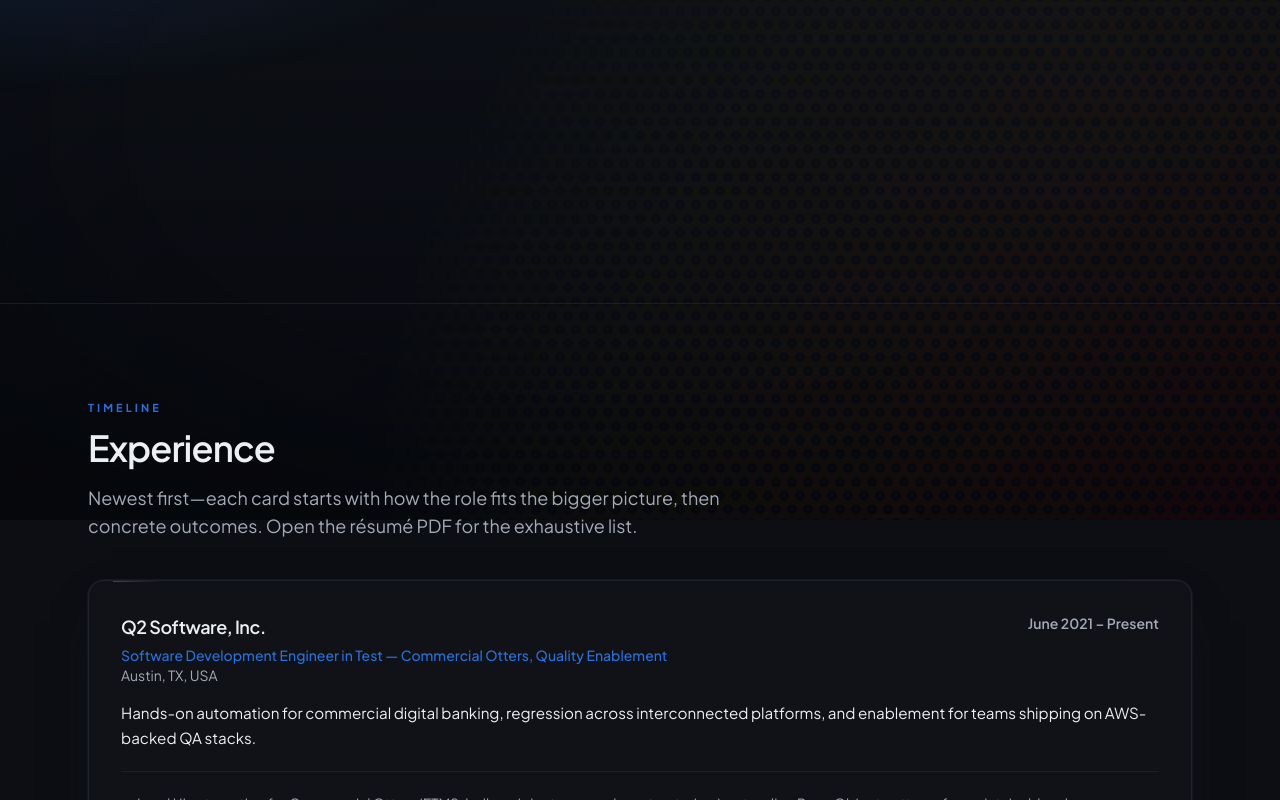
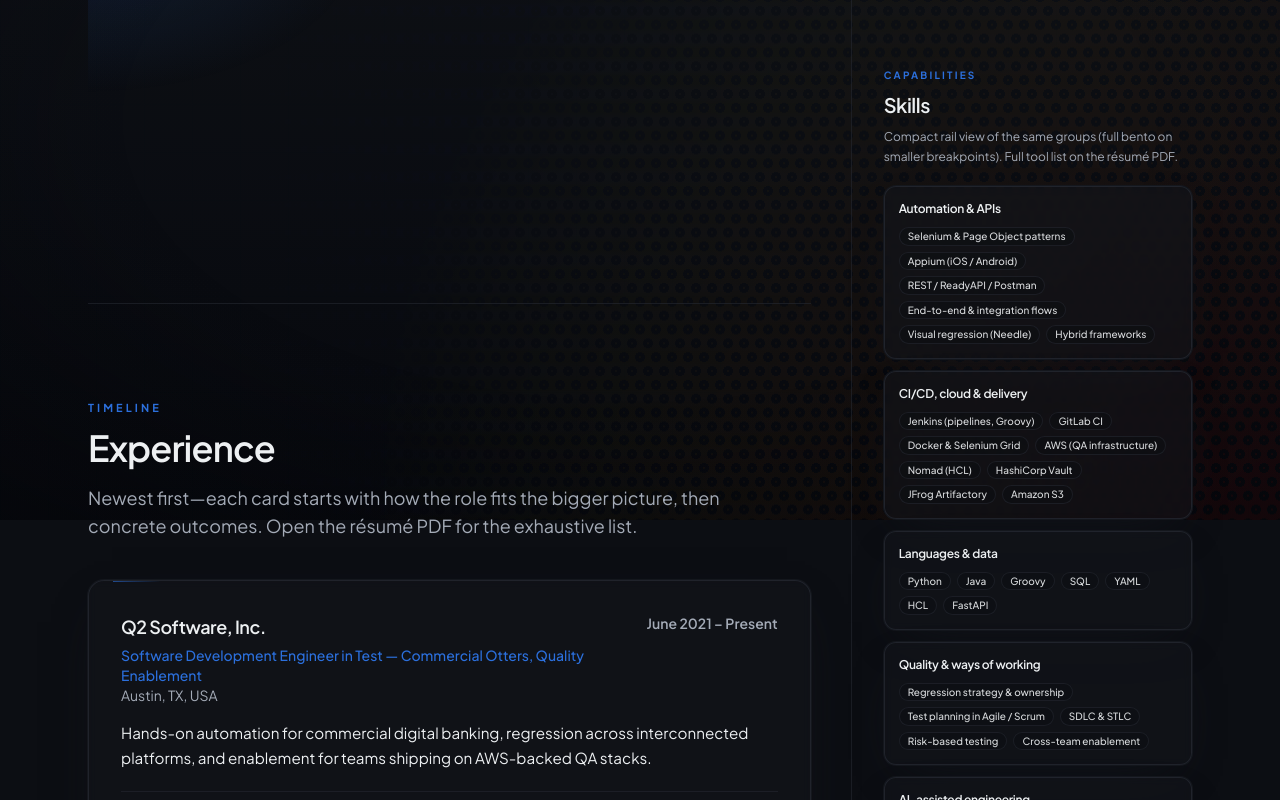
Before and after one commit to anudeepthota/anudeepthota.github.io, a React (Vite) app: page / in a window 1280 px wide. Shown: the part 280-1080 px from the top of the page. Built offline with nearby package versions, Linux system fonts and the light colour scheme.

Commit message:
Layout: sticky portrait + skills rail on md+; full skills on mobile
Made-with: Cursor

```diff
--- a/src/App.tsx
+++ b/src/App.tsx
@@ -1,5 +1,6 @@
 import { SparklesCore } from '@/components/ui/sparkles'
 import { GradientDots } from '@/components/ui/gradient-dots'
+import { HeroPortrait } from '@/components/HeroPortrait'
 import { Nav } from '@/components/Nav'
 import { About } from '@/sections/About'
 import { Certifications } from '@/sections/Certifications'
@@ -60,13 +61,29 @@ export default function App() {
       </a>
       <Nav />
       <main id="main" className="relative z-10">
+        <div className="mx-auto max-w-6xl px-4 sm:px-6 md:grid md:grid-cols-12 md:gap-x-8 md:items-start lg:gap-x-10">
+          <div className="min-w-0 md:col-span-8">
             <Hero />
             <Experience />
-        <Skills />
+            <div className="md:hidden">
+              <Skills variant="full" containWidth={false} />
+            </div>
             <About />
             <Certifications />
             <Projects />
             <Contact />
+          </div>
+          <aside
+            id="skills"
+            className="relative hidden scroll-mt-28 md:col-span-4 md:block"
+            aria-label="Portrait and skills"
+          >
+            <div className="sticky top-28 space-y-10 border-l border-border/60 pb-16 pl-6 md:pl-7 lg:pl-8">
+              <HeroPortrait />
+              <Skills variant="rail" />
+            </div>
+          </aside>
+        </div>
       </main>
       <footer className="relative z-10 border-t border-border/80 py-12 text-center text-sm text-muted-foreground">
         <p className="mx-auto max-w-md leading-relaxed">
--- /dev/null
+++ b/src/components/HeroPortrait.tsx
@@ -0,0 +1,38 @@
+import { motion, useReducedMotion } from 'framer-motion'
+import { cn } from '@/lib/utils'
+
+const transition = { duration: 0.55, ease: [0.22, 1, 0.36, 1] as const }
+
+export function HeroPortrait({ className }: { className?: string }) {
+  const reduced = useReducedMotion()
+
+  return (
+    <motion.aside
+      className={cn('relative', className)}
+      initial={reduced ? undefined : { opacity: 0, y: 24 }}
+      animate={reduced ? undefined : { opacity: 1, y: 0 }}
+      transition={{ ...transition, delay: reduced ? 0 : 0.14 }}
+      aria-label="Portrait"
+    >
+      <div
+        className="pointer-events-none absolute -inset-2 rounded-full bg-gradient-to-br from-accent/12 via-transparent to-violet-500/10 blur-lg"
+        aria-hidden
+      />
+      <figure className="relative mx-auto aspect-square w-full max-w-[210px] sm:max-w-[230px] lg:max-w-none">
+        <div className="rounded-full bg-gradient-to-br from-white/12 via-white/[0.04] to-accent/18 p-[2px] shadow-card">
+          <div className="aspect-square size-full overflow-hidden rounded-full bg-card ring-1 ring-white/[0.06]">
+            <img
+              src="/profile.jpg"
+              alt="Portrait of Anudeep Thota"
+              width={320}
+              height={320}
+              className="size-full rounded-full object-cover object-[center_15%] [transform:scale(1.08)]"
+              decoding="async"
+              fetchPriority="high"
+            />
+          </div>
+        </div>
+      </figure>
+    </motion.aside>
+  )
+}
--- a/src/components/Section.tsx
+++ b/src/components/Section.tsx
@@ -9,6 +9,8 @@ export function Section({
   description,
   children,
   className,
+  /** When nested in a padded column (e.g. desktop main rail), avoid double horizontal padding */
+  containWidth = true,
 }: {
   id: string
   eyebrow?: string
@@ -16,6 +18,7 @@ export function Section({
   description?: string
   children: ReactNode
   className?: string
+  containWidth?: boolean
 }) {
   return (
     <section
@@ -25,7 +28,11 @@ export function Section({
         className,
       )}
     >
-      <div className="mx-auto max-w-6xl px-4 sm:px-6">
+      <div
+        className={cn(
+          containWidth ? 'mx-auto max-w-6xl px-4 sm:px-6' : 'w-full max-w-none px-0',
+        )}
+      >
         <Reveal>
           <div className="mb-9 max-w-2xl sm:mb-10">
             {eyebrow ? (
--- a/src/data/site.ts
+++ b/src/data/site.ts
@@ -240,7 +240,8 @@ export const certificationsNote = {
 export const navLinks = [
   { href: '#hero', label: 'Home' },
   { href: '#experience', label: 'Experience' },
-  { href: '#skills', label: 'Skills' },
+  /** Desktop: `#skills` = sticky rail under portrait. Mobile: full-width panel id */
+  { href: '#skills', mobileHref: '#skills-panel', label: 'Skills' },
   { href: '#about', label: 'About' },
   { href: '#projects', label: 'Projects' },
   { href: '#certifications', label: 'Certifications' },
--- a/src/sections/About.tsx
+++ b/src/sections/About.tsx
@@ -9,6 +9,7 @@ export function About() {
       eyebrow="Profile"
       title="About"
       description="How I work with teams and where the depth comes from—without repeating the hero. Full timelines and tool list are on the résumé PDF."
+      containWidth={false}
     >
       <div className="grid gap-6 lg:grid-cols-12 lg:items-start">
         <Reveal className="lg:col-span-7">
--- a/src/sections/Certifications.tsx
+++ b/src/sections/Certifications.tsx
@@ -9,6 +9,7 @@ export function Certifications() {
       eyebrow="Credentials"
       title={certificationsNote.title}
       description="Straightforward note on credentials versus hands-on platform work."
+      containWidth={false}
     >
       <Reveal>
         <div className="max-w-3xl rounded-2xl border border-border/80 bg-card/50 p-8 shadow-card backdrop-blur-sm sm:p-10">
--- a/src/sections/Contact.tsx
+++ b/src/sections/Contact.tsx
@@ -11,6 +11,7 @@ export function Contact() {
       eyebrow="Reach out"
       title="Contact"
       description="Direct lines from the résumé header—recruiting, collaboration, or deep dives on automation."
+      containWidth={false}
     >
       <Reveal>
         <div className="flex flex-col gap-8 rounded-2xl border border-border/80 bg-gradient-to-br from-card/80 via-card/40 to-accent/[0.07] p-8 shadow-card backdrop-blur-md sm:flex-row sm:items-center sm:justify-between sm:p-10">
--- a/src/sections/Experience.tsx
+++ b/src/sections/Experience.tsx
@@ -9,6 +9,7 @@ export function Experience() {
       eyebrow="Timeline"
       title="Experience"
       description="Newest first—each card starts with how the role fits the bigger picture, then concrete outcomes. Open the résumé PDF for the exhaustive list."
+      containWidth={false}
     >
       <ol className="space-y-7 sm:space-y-8">
         {experience.map((job, i) => (
--- a/src/sections/Projects.tsx
+++ b/src/sections/Projects.tsx
@@ -13,6 +13,7 @@ export function Projects() {
       eyebrow="Highlights"
       title="Projects"
       description="Representative initiatives from the résumé—larger cards are the ones I lead or co-own."
+      containWidth={false}
     >
       <div className="grid gap-4 sm:grid-cols-2 lg:grid-cols-3 lg:gap-5">
         {projects.map((project, i) => {
--- a/src/sections/Skills.tsx
+++ b/src/sections/Skills.tsx
@@ -2,7 +2,7 @@ import { Reveal } from '@/components/Reveal'
 import { Section } from '@/components/Section'
 import { skillGroups } from '@/data/site'
 
-/** Bento spans for six skill groups: two tall left column, then balanced grid */
+/** Bento spans for six skill groups (full-width layout only) */
 const layouts: readonly string[] = [
   'sm:col-span-2 lg:col-span-2 lg:row-span-2',
   'sm:col-span-2 lg:col-span-2',
@@ -12,13 +12,59 @@ const layouts: readonly string[] = [
   'sm:col-span-2 lg:col-span-2',
 ]
 
-export function Skills() {
+type SkillsProps = {
+  /** `rail`: compact stack for desktop sticky column under portrait */
+  variant?: 'full' | 'rail'
+  /** Use `false` when nested inside a padded main column */
+  containWidth?: boolean
+}
+
+export function Skills({ variant = 'full', containWidth }: SkillsProps) {
+  if (variant === 'rail') {
+    return (
+      <div className="space-y-5" role="region" aria-labelledby="skills-rail-title">
+        <div>
+          <p className="text-[10px] font-bold uppercase tracking-[0.22em] text-accent">
+            Capabilities
+          </p>
+          <h2 id="skills-rail-title" className="mt-2 text-xl font-semibold tracking-tight text-foreground">
+            Skills
+          </h2>
+          <p className="mt-2 text-xs leading-relaxed text-muted-foreground">
+            Compact rail view of the same groups (full bento on smaller breakpoints). Full tool list on
+            the résumé PDF.
+          </p>
+        </div>
+        <div className="space-y-3">
+          {skillGroups.map((group, i) => (
+            <Reveal key={group.title} delay={i * 0.04}>
+              <div className="rounded-xl border border-border/80 bg-card/50 p-3.5 shadow-card backdrop-blur-sm transition-shadow hover:border-accent/20">
+                <h3 className="text-xs font-semibold tracking-tight text-foreground">{group.title}</h3>
+                <ul className="mt-2.5 flex flex-wrap gap-1.5">
+                  {group.items.map((item) => (
+                    <li
+                      key={item}
+                      className="rounded-md border border-border/60 bg-background/45 px-2 py-0.5 text-[10px] font-medium leading-tight text-foreground/90"
+                    >
+                      {item}
+                    </li>
+                  ))}
+                </ul>
+              </div>
+            </Reveal>
+          ))}
+        </div>
+      </div>
+    )
+  }
+
   return (
     <Section
-      id="skills"
+      id="skills-panel"
       eyebrow="Capabilities"
       title="Skills"
       description="Grouped by how I apply them day to day. The PDF résumé still has the full tool inventory for recruiters and ATS."
+      containWidth={containWidth ?? true}
     >
       <div className="grid auto-rows-min gap-4 sm:grid-cols-2 lg:grid-flow-dense lg:grid-cols-4">
         {skillGroups.map((group, i) => (
```
Also changed, not shown: src/components/Nav.tsx (+9 -5 lines), src/sections/Hero.tsx (+5 -28 lines). Lines whose indentation alone changed are shown as unchanged.
